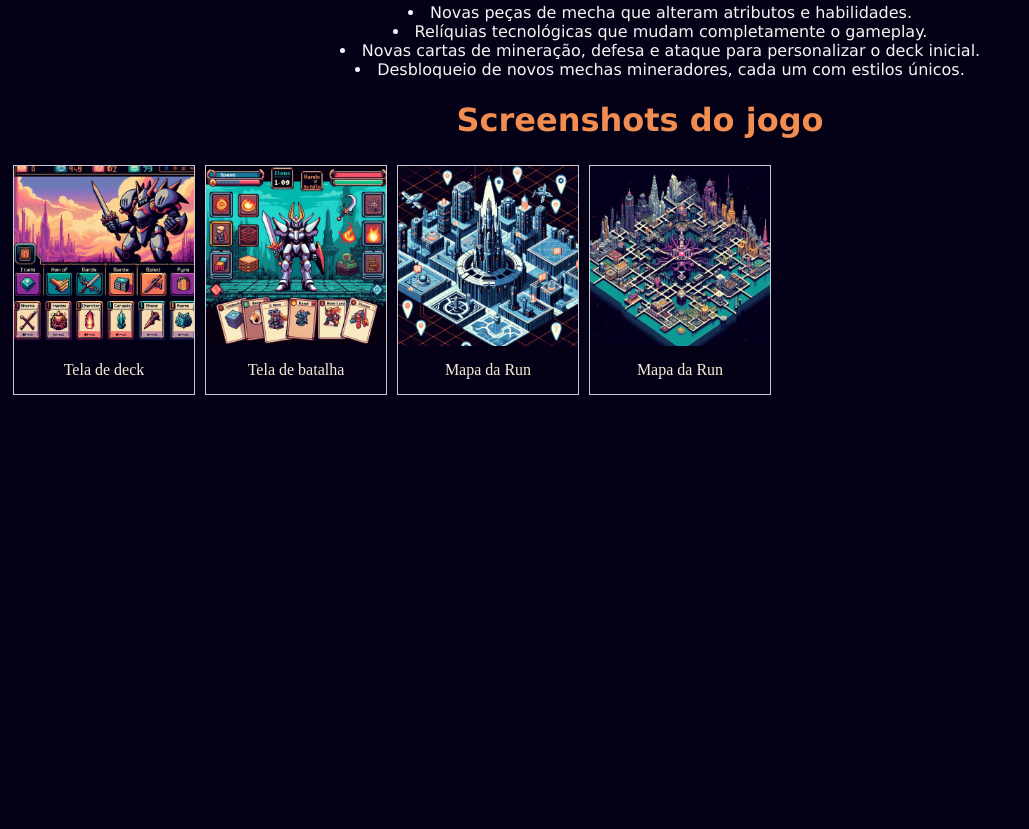
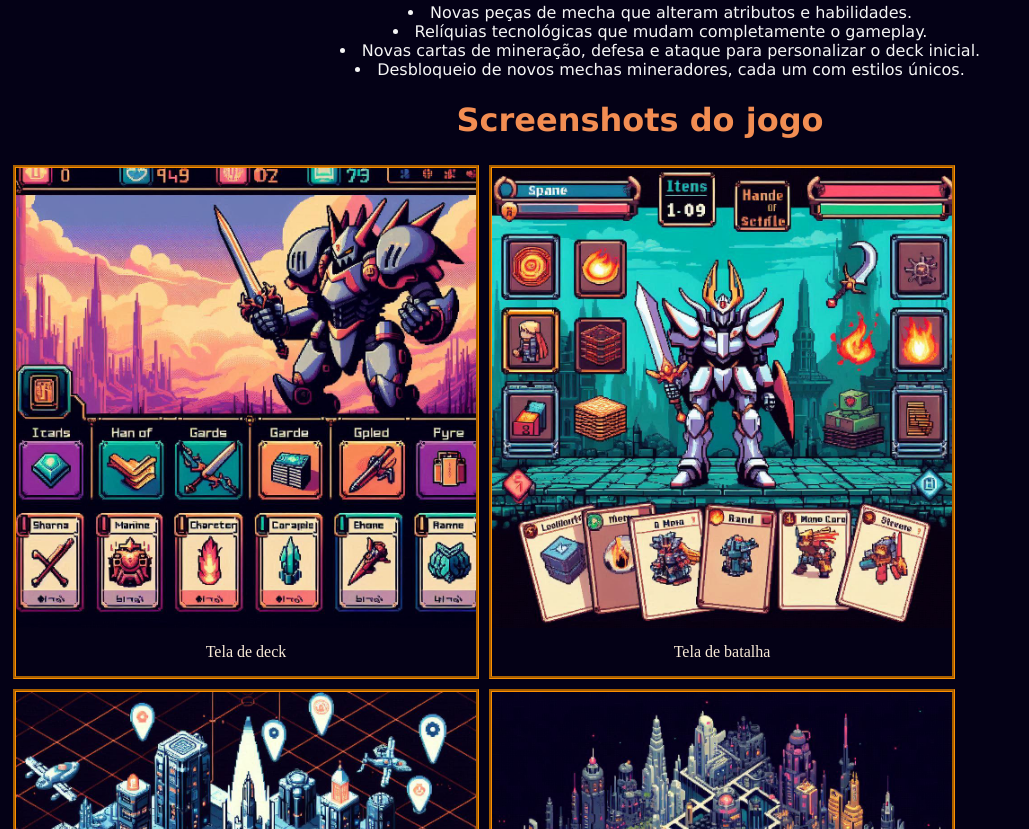
Before and after one commit to sabbato-dev/neoncoredeckbuilding, a plain HTML site: page index.html in a window 1280 px wide. Shown: the part 7391-8220 px from the top of the page, without its empty margins (0-1029 px from the left). Before the commit the page ends 7791 px from the top, so only its background shows below. Drawn offline with Linux system fonts and the light colour scheme.

Commit message:
atualização de css

```diff
--- a/style.css
+++ b/style.css
@@ -27,13 +27,13 @@ li{
 }
 div.gallery {
     margin: 5px;
-    border: 1px solid #ccc;
+    border: 3px groove #fc8f00;
     float: left;
-    width: 180px;
+    width: 460;
   }
 
   div.gallery:hover {
-    border: 1px solid #777;
+    border: 1px outset #777;
   }
 
   div.gallery img {
```
